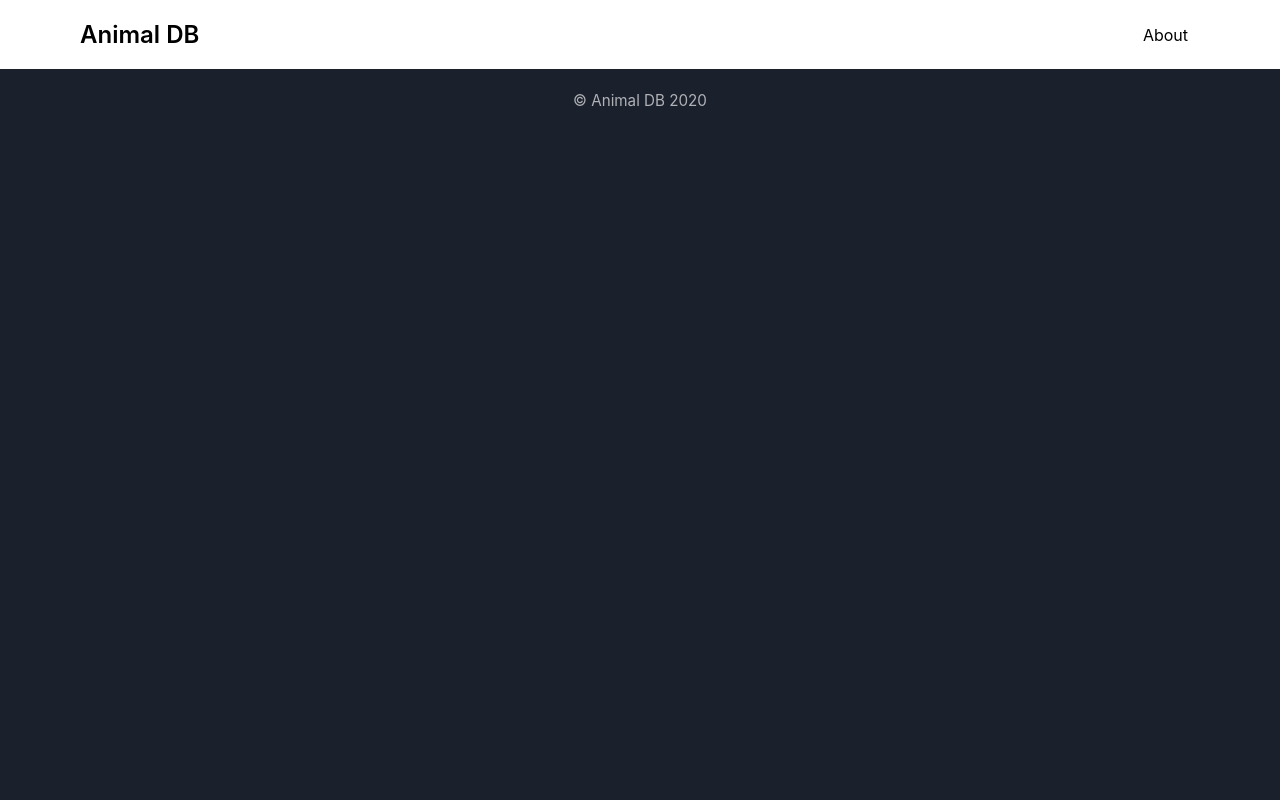
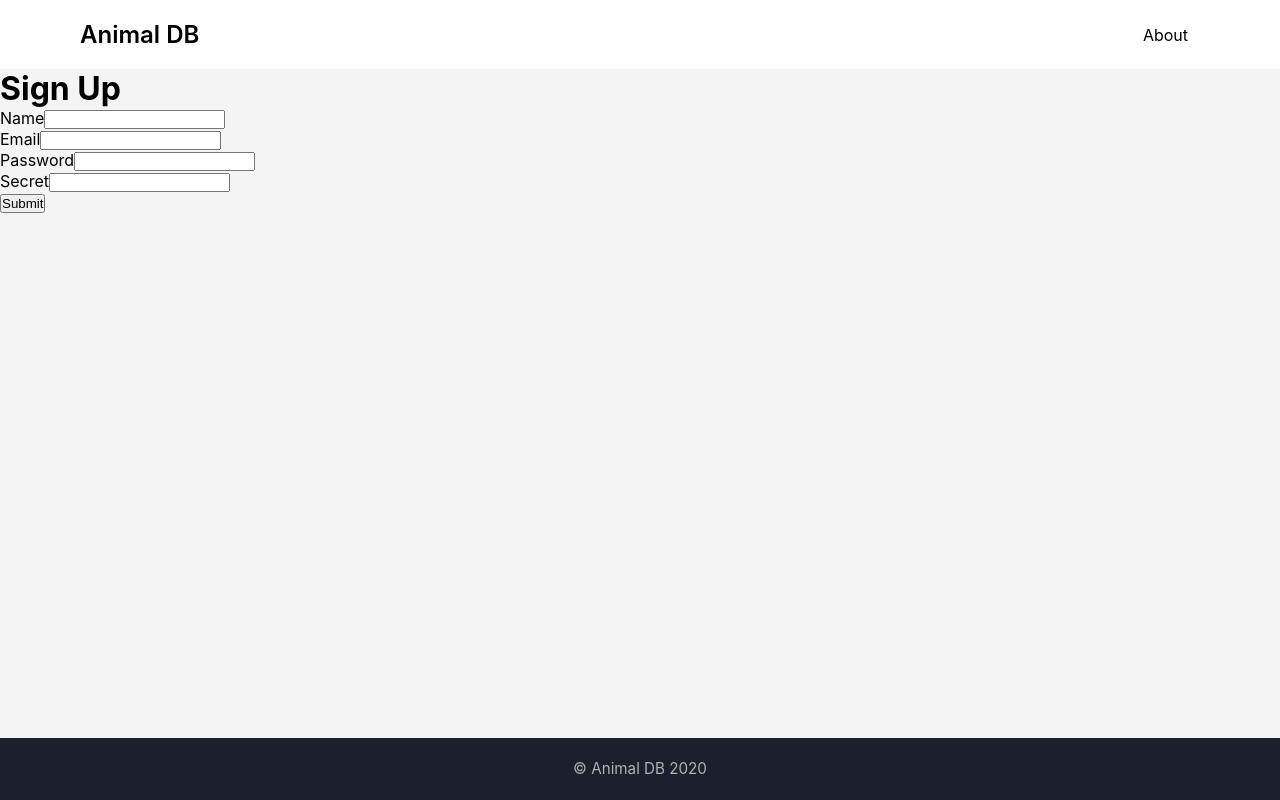
Before and after one commit to apcurran/animal-db-client, a React (Create React App) app: page /user/register in a window 1280 px wide. Built offline with nearby package versions, Linux system fonts and the light colour scheme.

Commit message:
Added AnimalDelete component

```diff
--- a/src/App.js
+++ b/src/App.js
@@ -17,8 +17,8 @@ function App() {
           <Route path="/" exact component={AnimalList} />
           <Route path="/animal/:id" component={AnimalInfo} />
           <Route path="/about" component={About} />
-          <Route path="/register" component={Register} />
-          <Route path="/login" component={Login} />
+          <Route path="/user/register" exact component={Register} />
+          <Route path="/user/login" exact component={Login} />
         </Switch>
         <Footer />
       </div>
--- /dev/null
+++ b/src/components/AnimalDelete.js
@@ -0,0 +1,30 @@
+import React, { useState, useCallback } from 'react';
+
+export default function AnimalDelete({ animalId }) {
+    const [error, setError] = useState("");
+
+    async function handleDelete() {
+        const API_URL = `http://localhost:5000/api/animals/animal/${animalId}`;
+        const options = {
+            method: "DELETE"
+        };
+
+        const response = await fetch(API_URL, options);
+        const data = await response.json();
+
+        if (data.hasOwnProperty("error")) {
+            setError(data.error);
+
+            return;
+        }
+    }
+
+    return (
+        <div className="">
+            {error ? (
+                <h3>{error}</h3>
+            ) : null}
+            <button className="animal-delete">Delete Animal</button>
+        </div>
+    )
+}
--- a/src/components/AnimalInfo.js
+++ b/src/components/AnimalInfo.js
@@ -1,4 +1,5 @@
 import React, { useState, useEffect } from 'react';
+import AnimalDelete from "./AnimalDelete";
 
 export default function AnimalInfo({ match }) {
     const [animalInfo, setAnimalInfo] = useState({});
@@ -23,6 +24,9 @@ export default function AnimalInfo({ match }) {
             <main className="main animal-info-page">
                 <h2>{animalInfo.animal_scientific_name}</h2>
             </main>
+            {localStorage.authToken ? (
+                <AnimalDelete animalId={animalInfo._id} />
+            ) : null}
         </div>
     )
 }
--- a/src/components/AnimalList.js
+++ b/src/components/AnimalList.js
@@ -13,7 +13,7 @@ export default function AnimalList() {
                 setAnimals(data);
             })
             .catch(err => console.error(err));
-    }, []);
+    }, [API_URL]);
 
     return (
         <main className="main">
--- a/src/components/Login.js
+++ b/src/components/Login.js
@@ -1,9 +1,77 @@
-import React from 'react';
+import React, { useState, useCallback } from 'react';
+import { useHistory } from "react-router-dom";
 
 export default function Login() {
+    const [email, setEmail] = useState("");
+    const [password, setPassword] = useState("");
+    const [error, setError] = useState("");
+
+    let history = useHistory();
+
+    const handleSubmit = useCallback( async (event) => {
+        event.preventDefault();
+
+        const API_URL = "http://localhost:5000/api/user/login";
+        const options = {
+            method: "POST",
+            headers: {
+                "Content-Type": "application/json"
+            },
+            body: JSON.stringify({
+                email,
+                password
+            })
+        };
+
+        try {
+            const response = await fetch(API_URL, options);
+            const data = await response.json();
+
+            if (data.hasOwnProperty("error")) {
+                setError(data.error);
+
+                return;
+            }
+
+            const token = data;
+
+            localStorage.setItem("authToken", token);
+
+            history.push("/"); // Send to animal list page with admin rights
+
+        } catch (err) {
+            console.error(err);
+        }
+
+    }, [email, password, history] );
+
     return (
         <div>
-            Login Page
+            <h1>Login</h1>
+            <form onSubmit={handleSubmit} className="form">
+                {error ? (
+                    <h3 className="form__error">{error}</h3>
+                ) : null}
+                <div className="form-group">
+                    <label htmlFor="email" className="form-group__label">Email</label>
+                    <input
+                        onChange={(event) => setEmail(event.target.value)}
+                        type="email"
+                        id="email"
+                        className="form-group__input"
+                    />
+                </div>
+                <div className="form-group">
+                    <label htmlFor="password" className="form-group__label">Password</label>
+                    <input
+                        onChange={(event) => setPassword(event.target.value)}
+                        type="password"
+                        id="password"
+                        className="form-group__input"
+                    />
+                </div>
+                <button type="submit">Submit</button>
+            </form>
         </div>
     )
 }
--- a/src/components/Register.js
+++ b/src/components/Register.js
@@ -1,9 +1,95 @@
-import React from 'react';
+import React, { useState, useCallback } from 'react';
+import { useHistory } from "react-router-dom";
 
 export default function Register() {
+    const [name, setname] = useState("");
+    const [email, setEmail] = useState("");
+    const [password, setPassword] = useState("");
+    const [secret, setSecret] = useState("");
+    const [error, setError] = useState("");
+
+    let history = useHistory();
+
+    const handleSubmit = useCallback( async (event) => {
+        event.preventDefault();
+
+        const API_URL = "http://localhost:5000/api/user/register";
+        const options = {
+            method: "POST",
+            headers: {
+                "Content-Type": "application/json"
+            },
+            body: JSON.stringify({
+                name,
+                email,
+                password,
+                secret
+            })
+        }
+
+        try {
+            const response = await fetch(API_URL, options);
+            const data = await response.json();
+
+            if (data.hasOwnProperty("error")) {
+                setError(data.error);
+
+                return;
+            }
+
+            history.push("/user/login");
+
+        } catch (err) {
+            console.error(err);
+        }
+
+    }, [name, email, password, secret, history] );
+
     return (
         <div>
-            Register Page
+            <h1>Sign Up</h1>
+            <form onSubmit={handleSubmit} className="form">
+                {error ? (
+                    <h3 className="form__error">{error}</h3>
+                ) : null}
+                <div className="form-group">
+                    <label htmlFor="name" className="form-group__label">Name</label>
+                    <input
+                        onChange={(event) => setname(event.target.value)}
+                        type="text"
+                        id="name"
+                        className="form-group__input"
+                    />
+                </div>
+                <div className="form-group">
+                    <label htmlFor="email" className="form-group__label">Email</label>
+                    <input
+                        onChange={(event) => setEmail(event.target.value)}
+                        type="email"
+                        id="email"
+                        className="form-group__input"
+                    />
+                </div>
+                <div className="form-group">
+                    <label htmlFor="password" className="form-group__label">Password</label>
+                    <input
+                        onChange={(event) => setPassword(event.target.value)}
+                        type="password"
+                        id="password"
+                        className="form-group__input"
+                    />
+                </div>
+                <div className="form-group">
+                    <label htmlFor="secret" className="form-group__label">Secret</label>
+                    <input
+                        onChange={(event) => setSecret(event.target.value)}
+                        type="password"
+                        id="secret"
+                        className="form-group__input"
+                    />
+                </div>
+                <button type="submit">Submit</button>
+            </form>
         </div>
     )
 }
```
